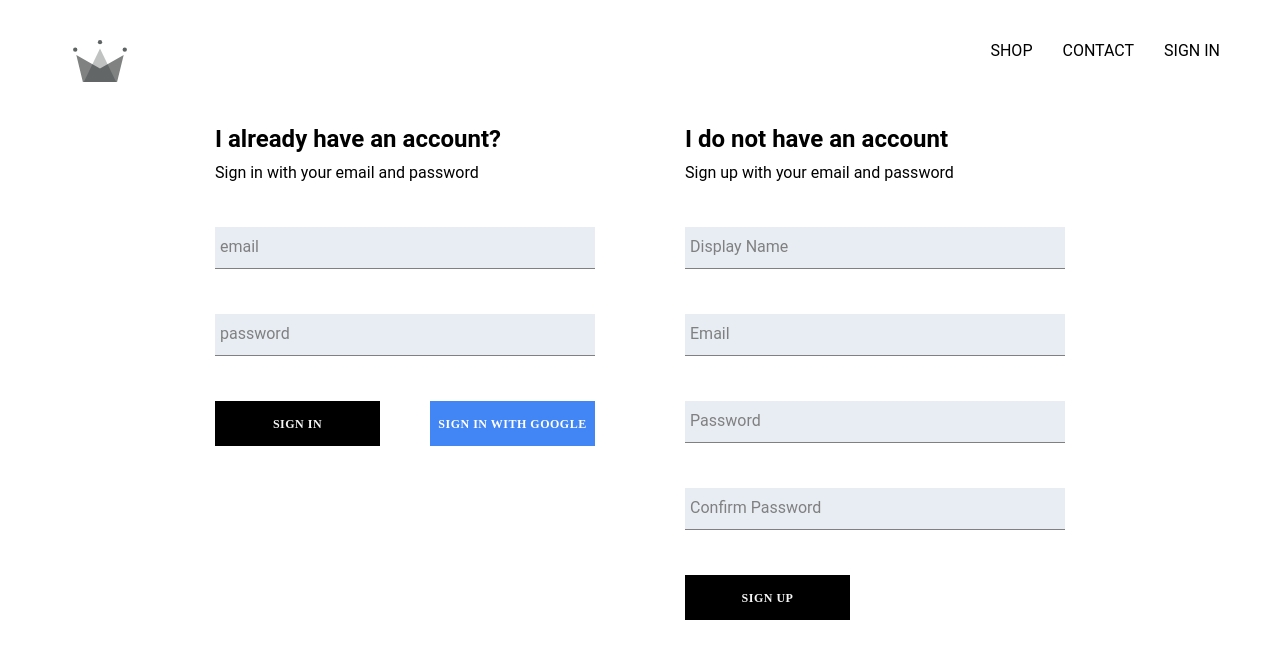
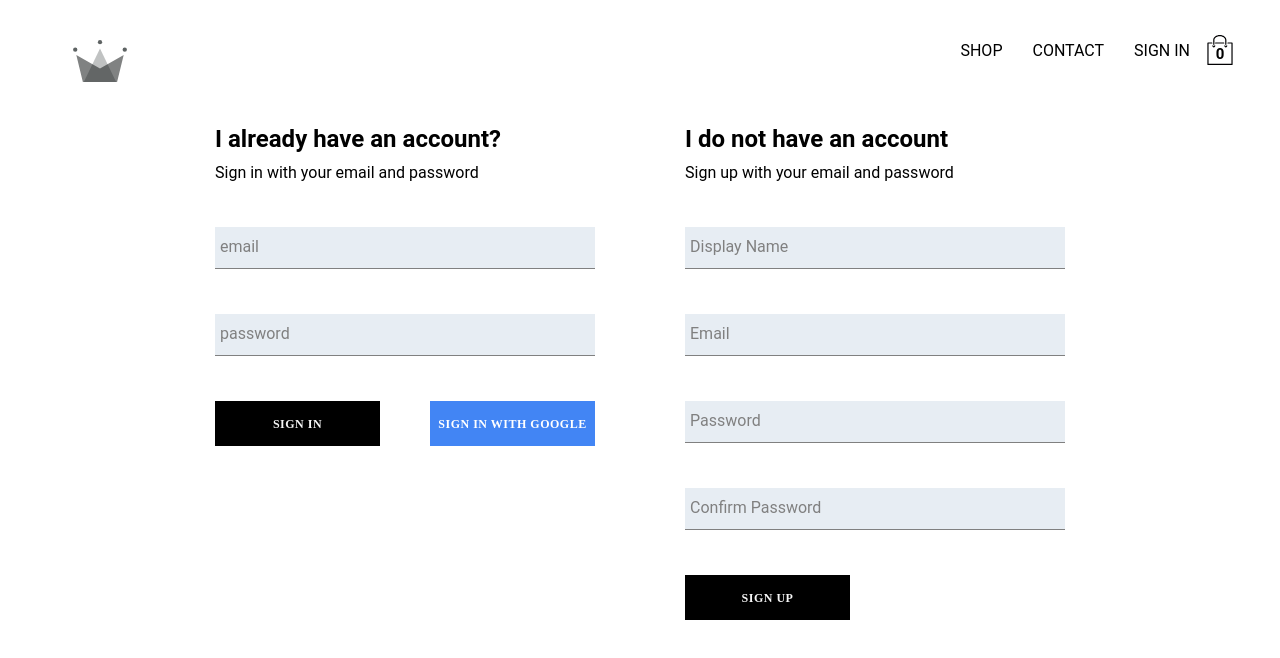
Before and after one commit to Pietrockson/My-e-commerce-project, a React (Create React App) app: page /signin in a window 1280 px wide. Shown: the top 658 px of the page. Built offline with nearby package versions, Linux system fonts and the light colour scheme; no server answers.

Commit message:
added cart icon and cart dropdown to our application

```diff
--- /dev/null
+++ b/src/Redux/Cart/Cart.action.js
@@ -0,0 +1,5 @@
+import cartActionTypes from "./Cart.types";
+
+export const toggleCartHidden = () => ({
+  type: cartActionTypes.TOGGLE_CART_HIDDEN
+});
--- /dev/null
+++ b/src/Redux/Cart/Cart.reducer.js
@@ -0,0 +1,18 @@
+import cartActionTypes from './Cart.types'
+const INNITIAL_STATE ={
+  hidden:true
+};
+
+const cartReducer = (state = INNITIAL_STATE, action) => {
+  switch(action.type){
+    case cartActionTypes.TOGGLE_CART_HIDDEN:
+      return{
+        ...state,
+        hidden: !state.hidden
+      }
+      default:
+        return state;
+  }
+}
+
+export default cartReducer;
--- /dev/null
+++ b/src/Redux/Cart/Cart.types.js
@@ -0,0 +1,5 @@
+const cartActionTypes= {
+  TOGGLE_CART_HIDDEN: 'TOGGLE_CART_HIDDEN'
+}
+
+export default cartActionTypes;
--- a/src/Redux/Root-reducer.js
+++ b/src/Redux/Root-reducer.js
@@ -1,6 +1,8 @@
 import { combineReducers } from "redux";
 import userReducers from "./User/User.reducers";
+import cartReducer from "./Cart/Cart.reducer";
 
 export default combineReducers({
-  user: userReducers
+  user: userReducers,
+  cart: cartReducer
 });
--- /dev/null
+++ b/src/components/Cart-Dropdwn-Component/Cart-Dropdown.js
@@ -0,0 +1,13 @@
+import React from 'react';
+import CustomButton from '../Custom-button-component/Custom-button';
+import './Cart-Dropdown.scss'
+
+
+const CartDropdown = () => (
+  <div className='cart-dropdown'>
+    <div className='cart-item'/>
+    <CustomButton>Go To Checkout</CustomButton>
+  </div>
+)
+
+export default CartDropdown;
--- /dev/null
+++ b/src/components/Cart-Dropdwn-Component/Cart-Dropdown.scss
@@ -0,0 +1,24 @@
+.cart-dropdown {
+  position: absolute;
+  width: 235px;
+  height: 340px;
+  display: flex;
+  flex-direction: column;
+  padding: 20px;
+  border: 1px solid grey;
+  background-color: white;
+  top: 90px;
+  right: 40px;
+  z-index: 5;
+
+  .cart-items {
+    height: 240px;
+    display: flex;
+    flex-direction: column;
+    overflow: scroll;
+  }
+
+  button {
+    margin-top: auto;
+  }
+}
--- /dev/null
+++ b/src/components/Cart-Icon.component/Cart-Icon.js
@@ -0,0 +1,18 @@
+import React from 'react';
+import {ReactComponent as ShoppingIcon} from '../../Assets/Shopping-bag.svg';
+import { connect } from 'react-redux';
+import { toggleCartHidden } from '../../Redux/Cart/Cart.action';
+import './Cart-Icon.scss';
+
+const CartIcon = ({toggleCartHidden}) => (
+  <div className='cart-icon' onClick={toggleCartHidden}>
+  <ShoppingIcon className='shoppin-icon'/>
+  <span className='item-count'>0</span>
+  </div>
+)
+
+const mapDispatchToProps = (dispatch) => ({
+  toggleCartHidden: ()=> dispatch(toggleCartHidden())
+})
+
+export default connect(null, mapDispatchToProps)(CartIcon);
--- /dev/null
+++ b/src/components/Cart-Icon.component/Cart-Icon.scss
@@ -0,0 +1,21 @@
+.cart-icon {
+  width: 30px;
+  height: 45px;
+  position: relative;
+  display: flex;
+  align-items: center;
+  justify-content: center;
+  cursor: pointer;
+
+  .shopping-icon {
+    width: 20px;
+    height: 20px;
+  }
+
+  .item-count {
+    position: absolute;
+    font-size: 15px;
+    font-weight: bold;
+    bottom: 10px;
+  }
+}
--- a/src/components/Header/Header-component.js
+++ b/src/components/Header/Header-component.js
@@ -3,9 +3,11 @@
 import { ReactComponent as Logo } from "../../Assets/Crown.svg";
 import { auth } from "../../Firebase/Firebase.utils";
 import { connect } from "react-redux";
+import CartIcon from "../Cart-Icon.component/Cart-Icon";
+import CartDropdown from "../Cart-Dropdwn-Component/Cart-Dropdown";
 import "./Header.scss";
 
-const Header = ({currentUser}) => (
+const Header = ({ currentUser, hidden }) => (
   <div className="header">
     <Link className="logo-container" to="/">
       <Logo className="logo" />
@@ -17,18 +19,26 @@
       <Link className="option" to="/shop">
         CONTACT
       </Link>
-      {
-        currentUser ?
-        <div className="option" onClick={() => auth.signOut()}> SIGN OUT</div>
-        :
-        <Link className="option" to='/signin'>SIGN IN</Link>
-      }
+      {currentUser ? (
+        <div className="option" onClick={() => auth.signOut()}>
+          SIGN OUT
+        </div>
+      ) : (
+        <Link className="option" to="/signin">
+          SIGN IN
+        </Link>
+      )}
+      <CartIcon />
     </div>
+
+    {hidden ? null : <CartDropdown/>}
+
   </div>
 );
 
-const mapStateToProps = (state) => ({
-  currentUser: state.user.currentUser
-})
+const mapStateToProps = ({user: {currentUser}, cart: {hidden}}) => ({
+  currentUser,
+  hidden
+});
 
 export default connect(mapStateToProps)(Header);
```
Also changed, not shown: src/Assets/Shopping-bag.svg (added).
